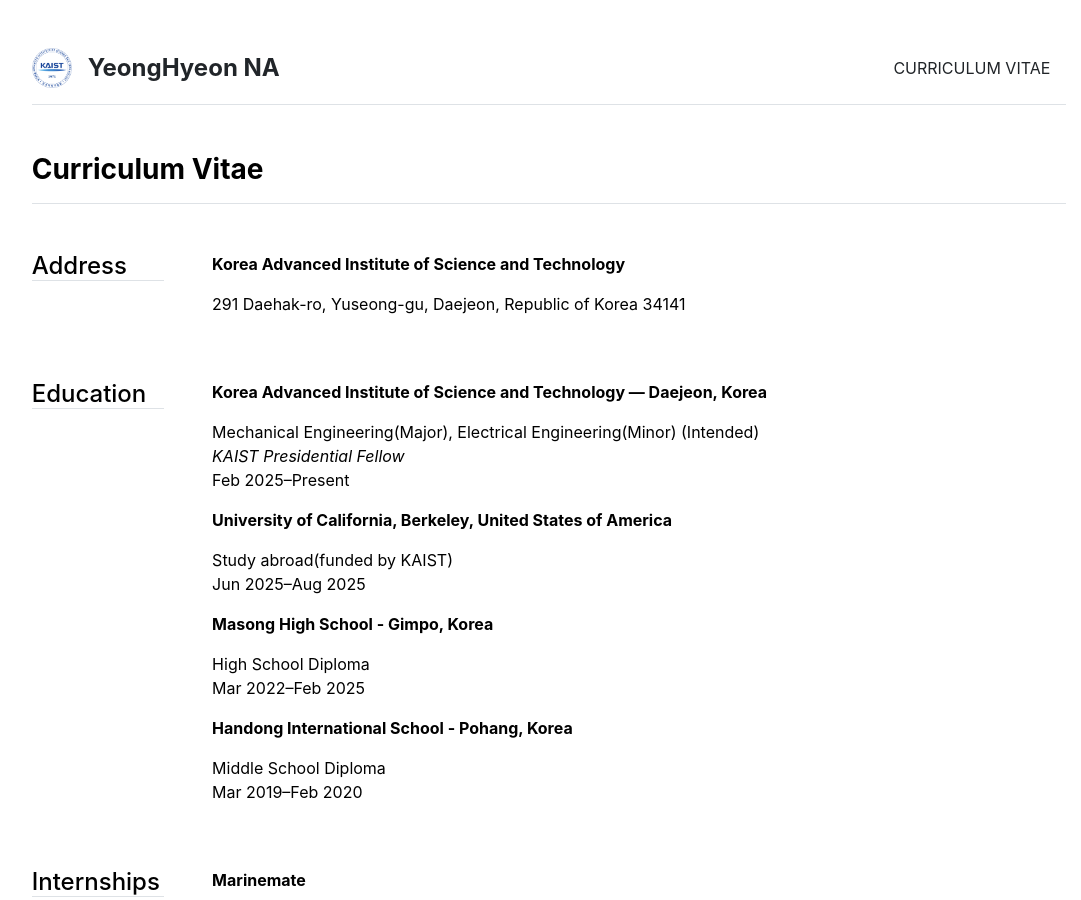
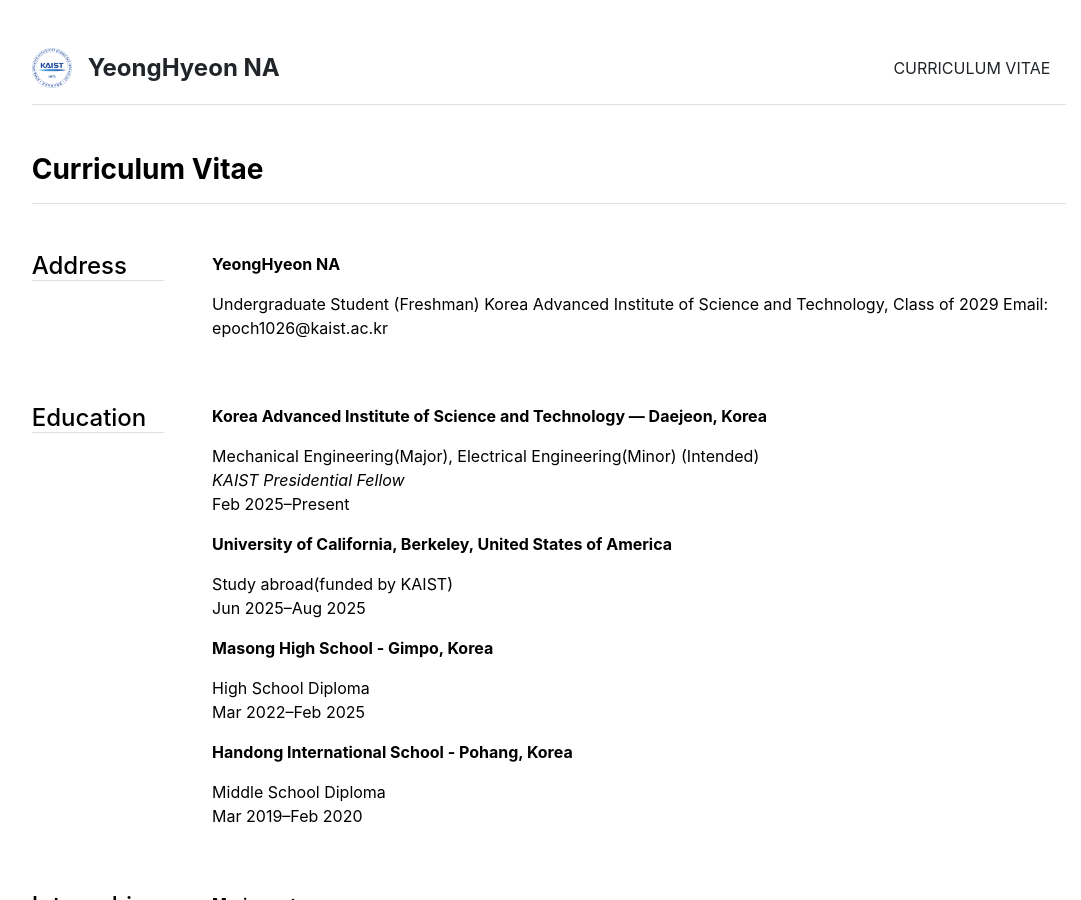
Before and after one commit to ynghyn-na/ynghyn-na.github.io, a Jekyll site: the page built from cv.md, in a window 1280 px wide and 900 px high. Shown: the whole window, without its empty margins (91-1172 px from the left). Built offline with Jekyll 4.4.1, drawn with Linux system fonts in a browser that asks for light colours.

Commit message:
Update address.yml

```diff
--- a/_data/cv/address.yml
+++ b/_data/cv/address.yml
@@ -1,2 +1,4 @@
-- title: 'Korea Advanced Institute of Science and Technology'
-  description: '291 Daehak-ro, Yuseong-gu, Daejeon, Republic of Korea 34141'
+- title: 'YeongHyeon NA'
+  description: 'Undergraduate Student (Freshman)
+  Korea Advanced Institute of Science and Technology, Class of 2029
+  Email: epoch1026@kaist.ac.kr'
```
